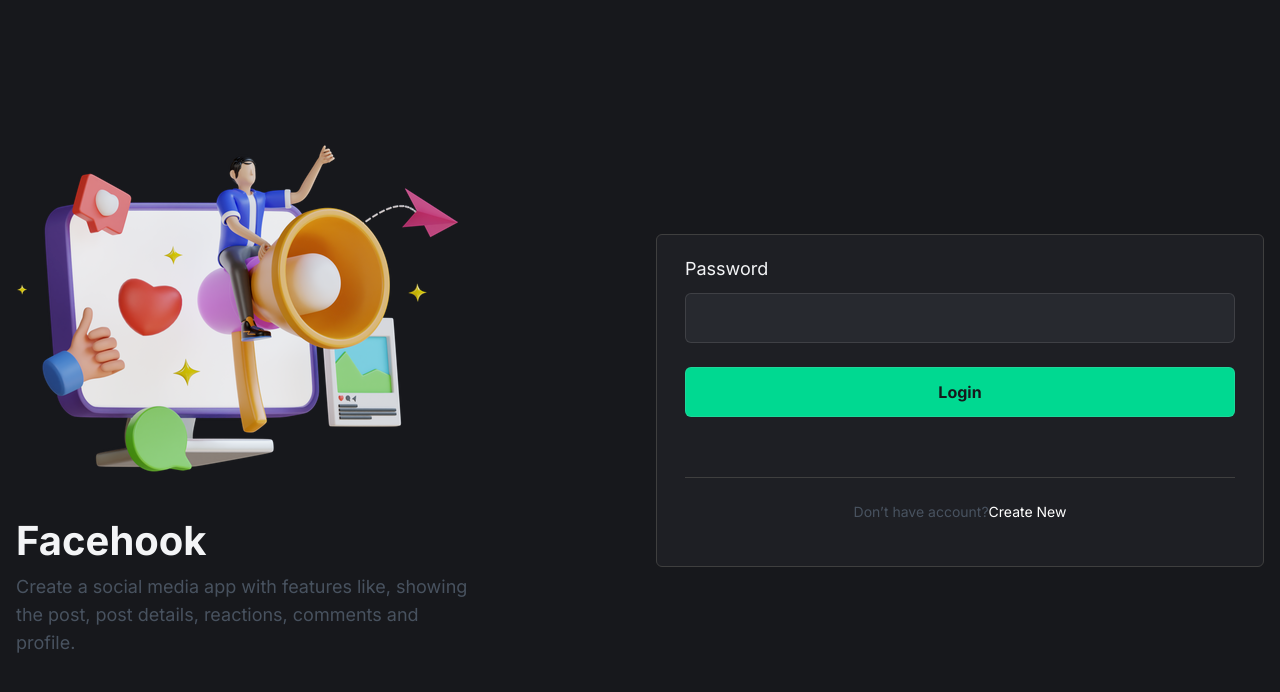
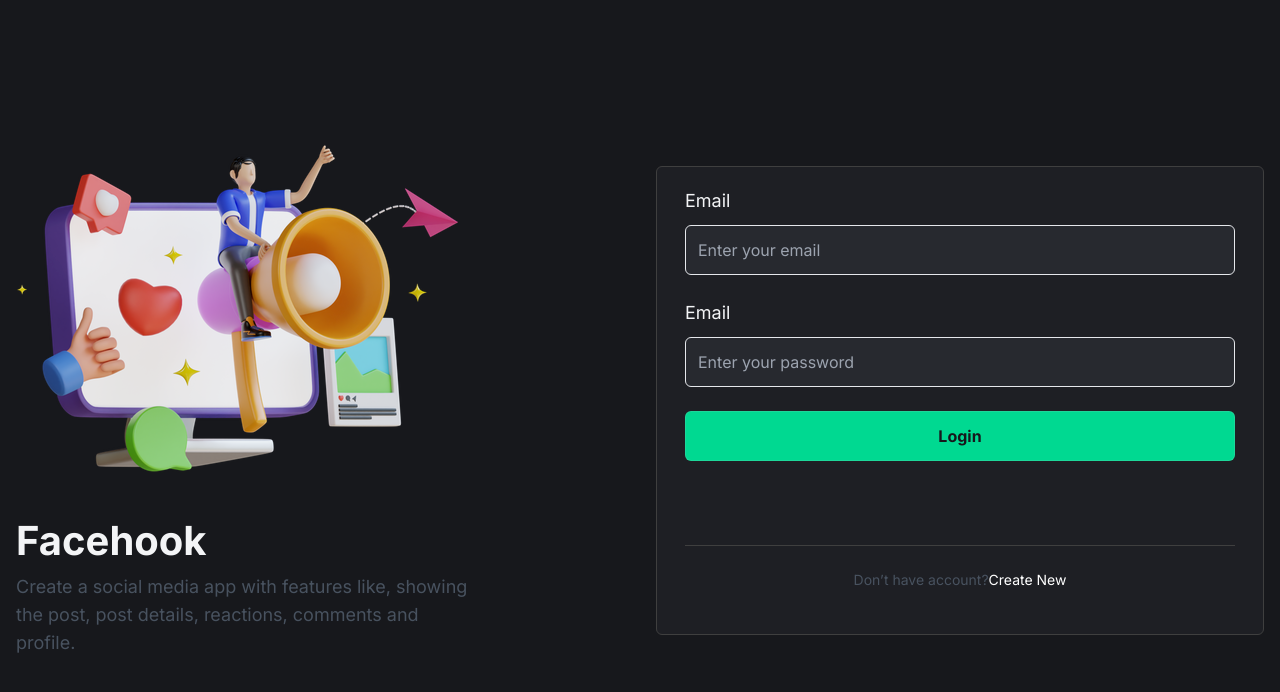
Before and after one commit to saadsrabon/FaceHook, a React (Vite) app: page /login in a window 1280 px wide. Shown: the top 692 px of the page. Built offline with nearby package versions, Linux system fonts and the light colour scheme.

Commit message:
header added

```diff
--- a/package.json
+++ b/package.json
@@ -12,6 +12,7 @@
   "dependencies": {
     "react": "^18.2.0",
     "react-dom": "^18.2.0",
+    "react-hook-form": "^7.51.0",
     "react-router-dom": "^6.22.2"
   },
   "devDependencies": {
--- a/src/components/auth/LoginForm.jsx
+++ b/src/components/auth/LoginForm.jsx
@@ -1,27 +1,51 @@
+import { useNavigate } from "react-router-dom"
+import Field from "../common/Field"
 
-
+import { useForm } from "react-hook-form"
 const LoginForm = () => {
+    const navgate = useNavigate()
+const {register,handleSubmit,formState:{errors}} = useForm()
+const formSubmit = (data) => {
+    console.log(data)
+   navgate('/')
+}
   return (
-    <form className="border-b border-[#3F3F3F] pb-10 lg:pb-[60px]">
+    <form onSubmit={handleSubmit(formSubmit)} className="border-b border-[#3F3F3F] pb-10 lg:pb-[60px]">
     {/* <!-- email --> */}
-
+    <Field label="Email"  error={errors?.email} >
+        <input
+            {...register("email", { required: "Email is required" }) }
+            className={`auth-input ${errors.email ? "border-red-500":"border-gray-200"}`}
+            type="email"
+            id="email"
+            name="email"
+            placeholder="Enter your email"
+        />
+        </Field>
     {/* <!-- password --> */}
-    <div className="form-control">
-        <label className="auth-label" htmlFor="email">Password</label>
+    <Field label="Email"  error={errors?.password} >
         <input
-            className="auth-input"
-            name="password"
+            {...register("password", { required: "Password" ,minLength:{
+                value:8,
+                message:"Password must be at least 8 characters"
+            }}
+             ) }
+            className={`auth-input ${errors.email ? "border-red-500":"border-gray-200"}`}
             type="password"
             id="password"
+            name="password"
+            placeholder="Enter your password"
         />
-    </div>
+        </Field>
     {/* <!-- Submit --> */}
+    <Field>
     <button
         className="auth-input bg-lwsGreen font-bold text-deepDark transition-all hover:opacity-90"
         type="submit"
     >
         Login
     </button>
+    </Field>
 </form>
   )
 }
--- a/src/components/common/Field.jsx
+++ b/src/components/common/Field.jsx
@@ -10,18 +10,16 @@ const Field = ({ label, htmlFor, children, error }) => {
           {label}
         </label>
       )}
-      <label className="auth-label" htmlFor="email">
-        Email
-      </label>
       {children}
-      {error && <div className="text-red-500">{error?.message}</div>}
+      {error && <div role="alert" className="text-red-500">{error?.message}</div>}
     </div>
   );
 };
 
 const getChildId = (children) => {
   const child = React.Children.only(children);
-  return child.props.id;
+  if("id" in child.props) return child.props.id;
+
 };
 
 export default Field;
--- /dev/null
+++ b/src/components/common/Header.jsx
@@ -0,0 +1,37 @@
+
+
+const Header = () => {
+  return (
+    <nav className="sticky top-0 z-50 border-b border-[#3F3F3F] bg-[#1E1F24] py-4">
+    <div className="container flex flex-col items-center justify-between gap-6 sm:flex-row">
+      {/* <!-- Logo --> */}
+      <a href="./index.html">
+        <img className="max-w-[100px] rounded-full lg:max-w-[130px]" src="./assets/images/logo.svg" />
+      </a>
+      {/* <!-- nav links  --> */}
+
+      <div className="flex items-center space-x-4">
+        <a href="./index.html" className="btn-primary">
+          <img src="./assets/icons/home.svg" alt="Home" />
+          Home
+        </a>
+        <button className="icon-btn">
+          <img src="./assets/icons/notification.svg" alt="Notification" />
+        </button>
+        <button className="icon-btn">
+          <img src="./assets/icons/logout.svg" alt="Logout" />
+        </button>
+
+        <button className="flex-center !ml-8 gap-3">
+          <span className="text-lg font-medium lg:text-xl">Sumit</span>
+          <img className="max-h-[32px] max-w-[32px] lg:max-h-[44px] lg:max-w-[44px]"
+            src="./assets/images/avatars/avatar_1.png" alt="" />
+        </button>
+      </div>
+      {/* <!-- nav links ends --> */}
+    </div>
+  </nav>
+  )
+}
+
+export default Header
--- /dev/null
+++ b/src/context/AuthContext.jsx
@@ -0,0 +1,3 @@
+import { createContext } from "react";
+
+export const AuthContext =createContext();
--- /dev/null
+++ b/src/context/providers/index.js
@@ -0,0 +1,18 @@
+/* eslint-disable react/prop-types */
+import { useState } from "react";
+import { AuthContext } from "../AuthContext";
+
+
+export const AuthProvider = ({ children }) => {
+
+    const [auth,setAuth] = useState(null);
+
+
+
+
+    return (
+        <AuthContext.Provider value={{ auth, setAuth }}>
+        {children}
+        </AuthContext.Provider>
+    );
+    }
--- /dev/null
+++ b/src/hook/useAuth.js
@@ -0,0 +1,9 @@
+import { useContext, useDebugValue } from "react"
+import { AuthContext } from "../context/AuthContext"
+
+export const useAuth = () => {
+  const {auth} = useContext(AuthContext)
+  useDebugValue(auth,auth=>auth.user?"Logged in":"Logged out")
+
+    return useContext(AuthContext)
+}
--- /dev/null
+++ b/src/routes/PrivateRoutes.jsx
@@ -0,0 +1,24 @@
+
+import { Navigate, Outlet } from 'react-router-dom'
+import { useAuth } from '../hook/useAuth'
+
+const PrivateRoutes = () => {
+    const {auth} = useAuth()
+  return (
+    <>
+      {
+        auth?.user?(
+            <main className="mx-auto max-w-[1020px] py-8">
+            <div className="container">
+            <Outlet/>
+            </div>
+            </main>
+            ):(
+            <Navigate to="/login" replace/>
+        )
+      }
+    </>
+  )
+}
+
+export default PrivateRoutes
```
Also changed, not shown: 1 other file (tests, documents, lock files or other folders).
